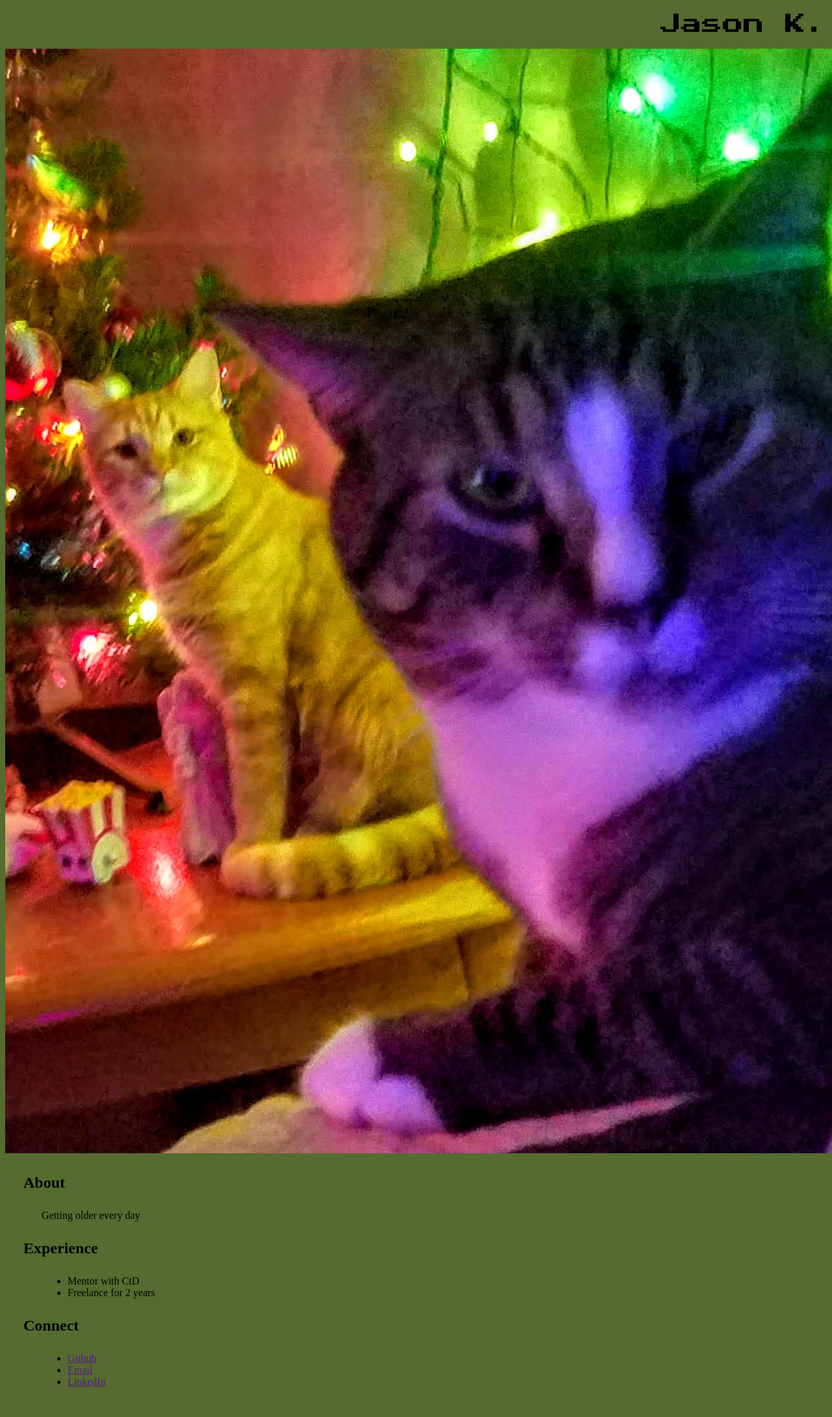
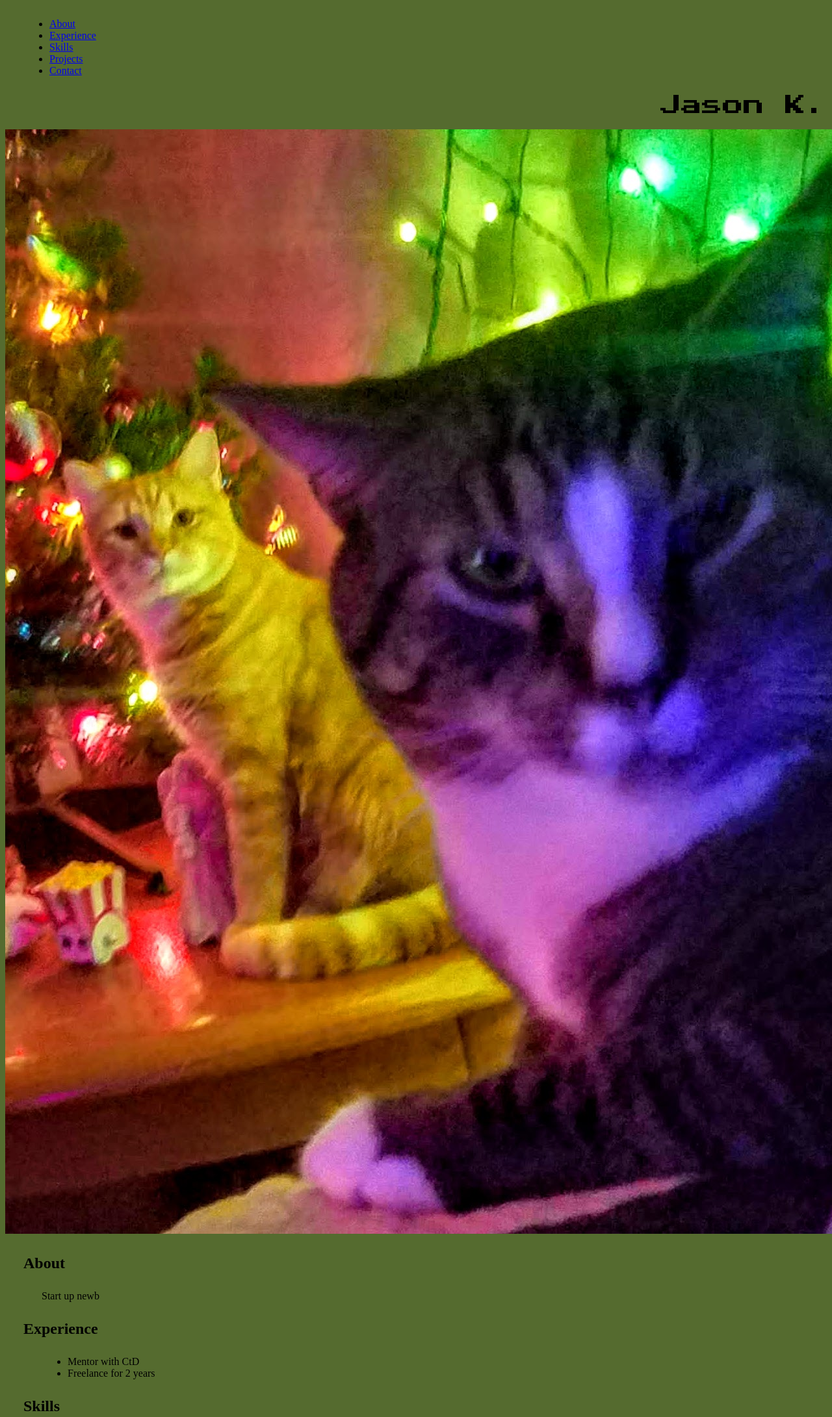
Before and after one commit to Jkuffler/CtD_Intro_Demo, a plain HTML site: page index.html in a window 1280 px wide. Shown: the top 2181 px of the page at 65% size. Drawn offline with Linux system fonts and the light colour scheme.

Commit message:
placed a nav menu at doc head

```diff
--- a/index.html
+++ b/index.html
@@ -10,18 +10,35 @@
     <title>Jason's Jupiter Demo</title>
 </head>
 <body>
+    <nav>
+        <ul id="nav">
+            <li><a href="#about">About</a></li>
+            <li><a href="#experience">Experience</a></li>
+            <li><a href="#skills">Skills</a></li>
+            <li><a href="#projects">Projects</a></li>
+            <li><a href="#connect">Contact</a></li>
+        </ul>
+    </nav>
     <h1>Jason K.</h1>
     <img src="img/jinglebells.jpg">
     <section id="about">
         <h2>About</h2>
-        <p>Getting older every day</p>
+        <p>Start up newb</p>
     </section>
     <section id="experience">
         <h2>Experience</h2>
         <ul>
             <li>Mentor with CtD</li>
             <li>Freelance for 2 years</li>
-        </ul></section>
+        </ul>
+    </section>
+    <section id="skills">
+        <h2>Skills</h2>
+    </section>
+    <section id="projects">
+        <h2>Projects</h2>
+        <ul></ul>
+    </section>
     <section id="connect">
         <h2>Connect</h2>
         <ul>
```
